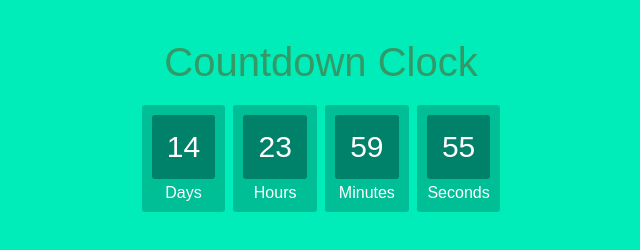
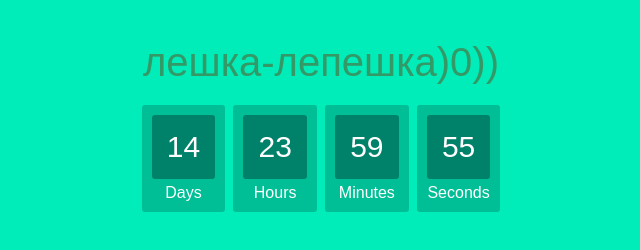
Before and after one commit to KonstantinRevin/firstRepository-, a plain HTML site: page index.html in a window 1280 px wide. Shown: the whole page, without its empty margins (319-959 px from the left). Drawn offline with Linux system fonts and the light colour scheme.

Commit message:
Update index.html
лешка

```diff
--- a/index.html
+++ b/index.html
@@ -9,7 +9,7 @@
 </head>
 <body>
 
-    <h1>Countdown Clock</h1>
+    <h1>лешка-лепешка)0))</h1>
     <div id="clockdiv">
     <div>
         <span class="days"></span>
```
